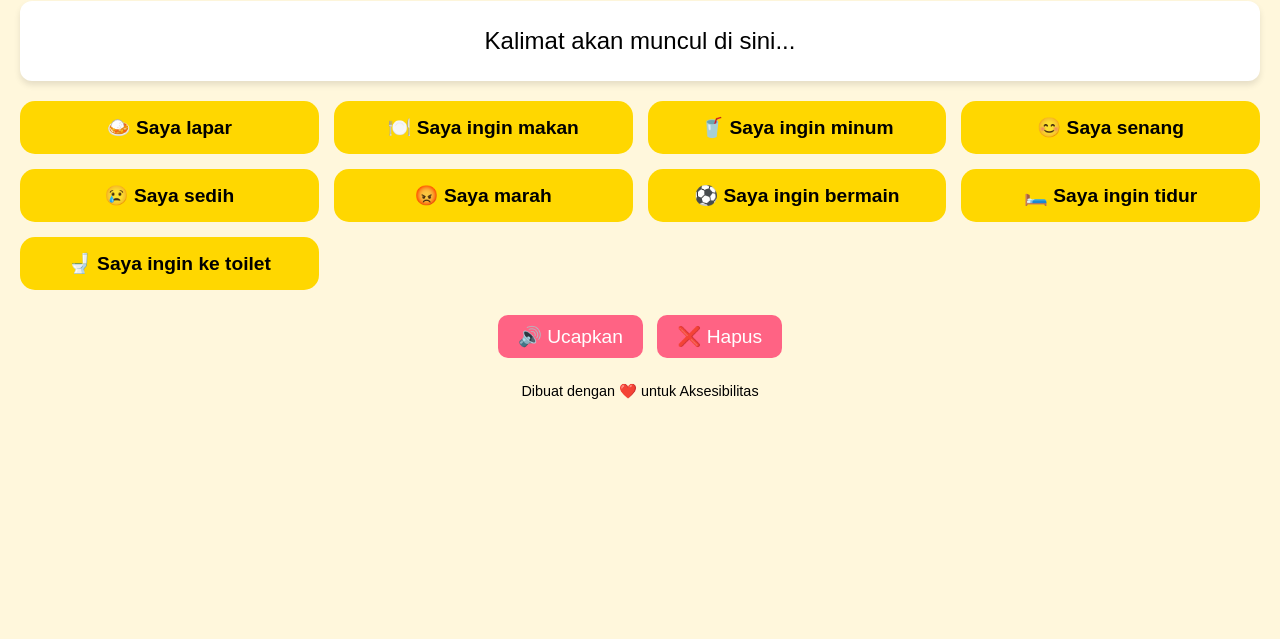
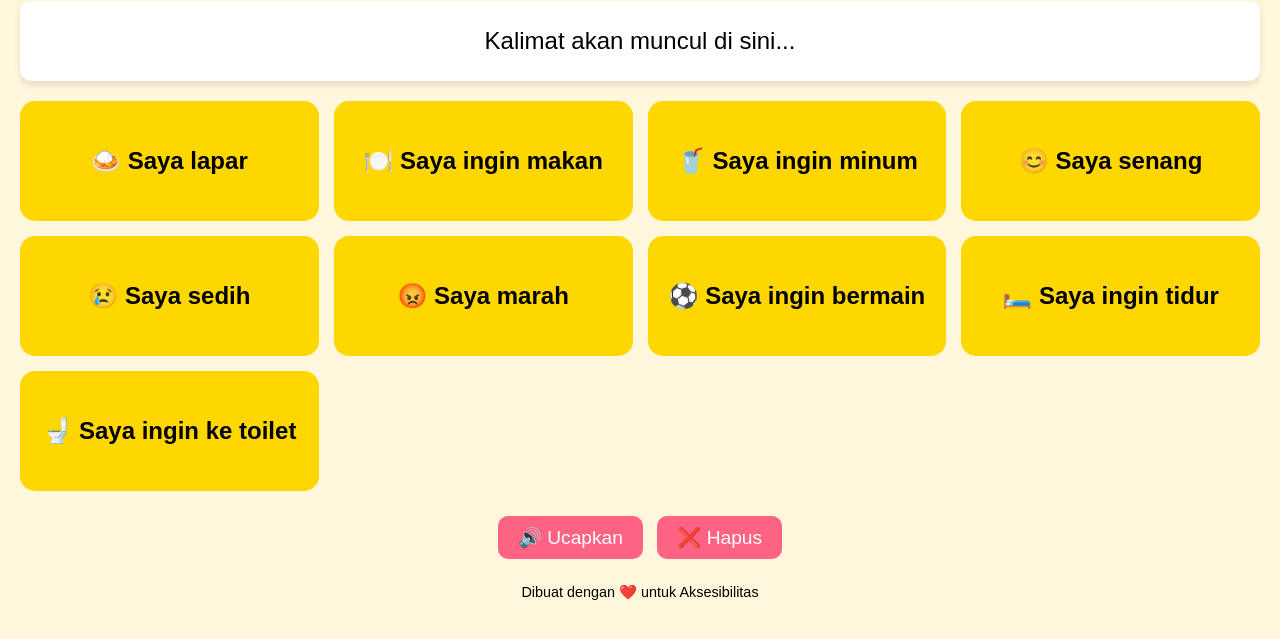
Before and after one commit to resolvedretry/hww, a plain HTML site: page index.html in a window 1280 px wide. Shown: the part 99-738 px from the top of the page. Drawn offline with Linux system fonts and the light colour scheme.

Commit message:
Update styles.css

```diff
--- a/styles.css
+++ b/styles.css
@@ -40,11 +40,12 @@ header h1 {
     background: #FFD700;
     border: none;
     padding: 15px;
-    font-size: 1.2rem;
+    font-size: 1.5rem; /* Bigger text */
     font-weight: bold;
     border-radius: 15px;
     cursor: pointer;
     width: 100%;
+    height: 120px; /* Add this to set button height */
     display: flex;
     align-items: center;
     justify-content: center;
```
